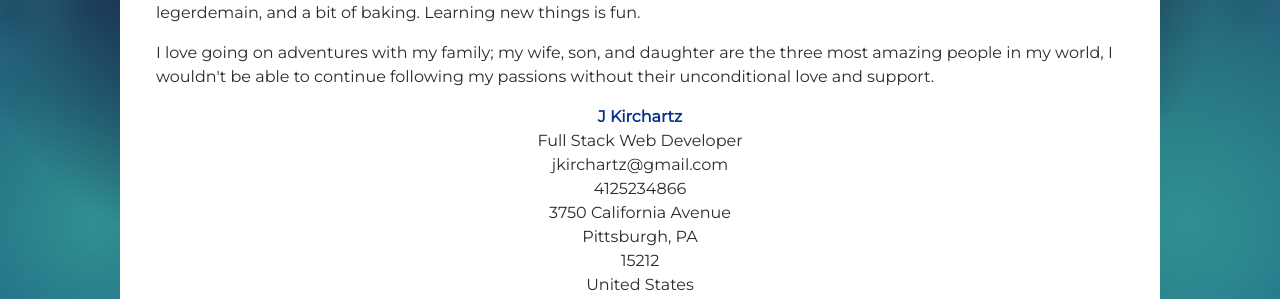
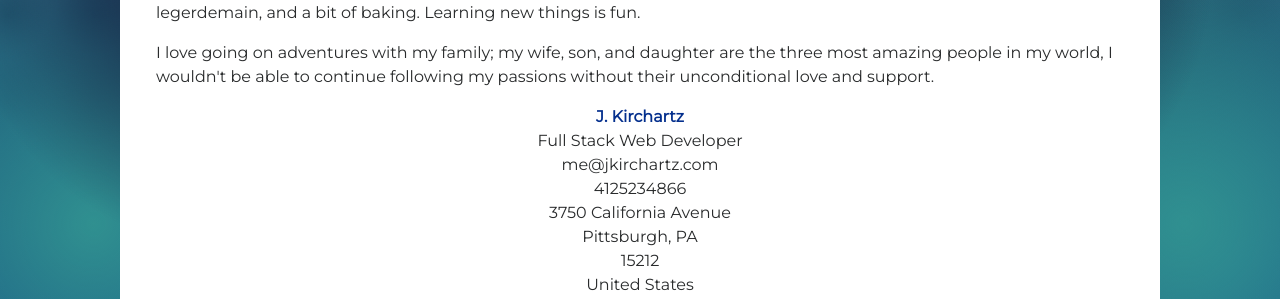
Before and after one commit to JKirchartz/jkirchartz.github.com, a Jekyll site: the page built from about.html, in a window 1280 px wide. Shown: the part 961-1260 px from the top of the page. Built offline with Jekyll 4.4.1, drawn with Linux system fonts in a browser that asks for light colours; nearby versions of some CDN libraries.

Commit message:
add name

```diff
--- a/about.html
+++ b/about.html
@@ -38,9 +38,10 @@
         </p>
         <div itemscope itemprop="author" itemtype="http://schema.org/Person" style="text-align:center;">
             <meta itemprop="description" content="Full-stack developer and web generalist.">
-            <a itemprop="url" href="https://jkirchartz.com"><span itemprop="name"><strong>J Kirchartz</strong></span></a>
+            <div itemprop="name" style="display: none">J. Kirchartz</div>
+            <a itemprop="url" href="https://jkirchartz.com"><span itemprop="name"><strong>J. Kirchartz</strong></span></a>
             <div itemprop="jobtitle" >Full Stack Web Developer</div>
-            <div itemprop="email" >jkirchartz@gmail.com</div>
+            <div itemprop="email" >me@jkirchartz.com</div>
             <div itemprop="telephone" >4125234866</div>
             <div itemprop="address" itemscope itemtype="http://schema.org/PostalAddress"><span itemprop="streetAddress" >3750 California Avenue</span>
               <div><span itemprop="addressLocality" >Pittsburgh</span>, <span itemprop="addressRegion">PA</span> </div>
```
